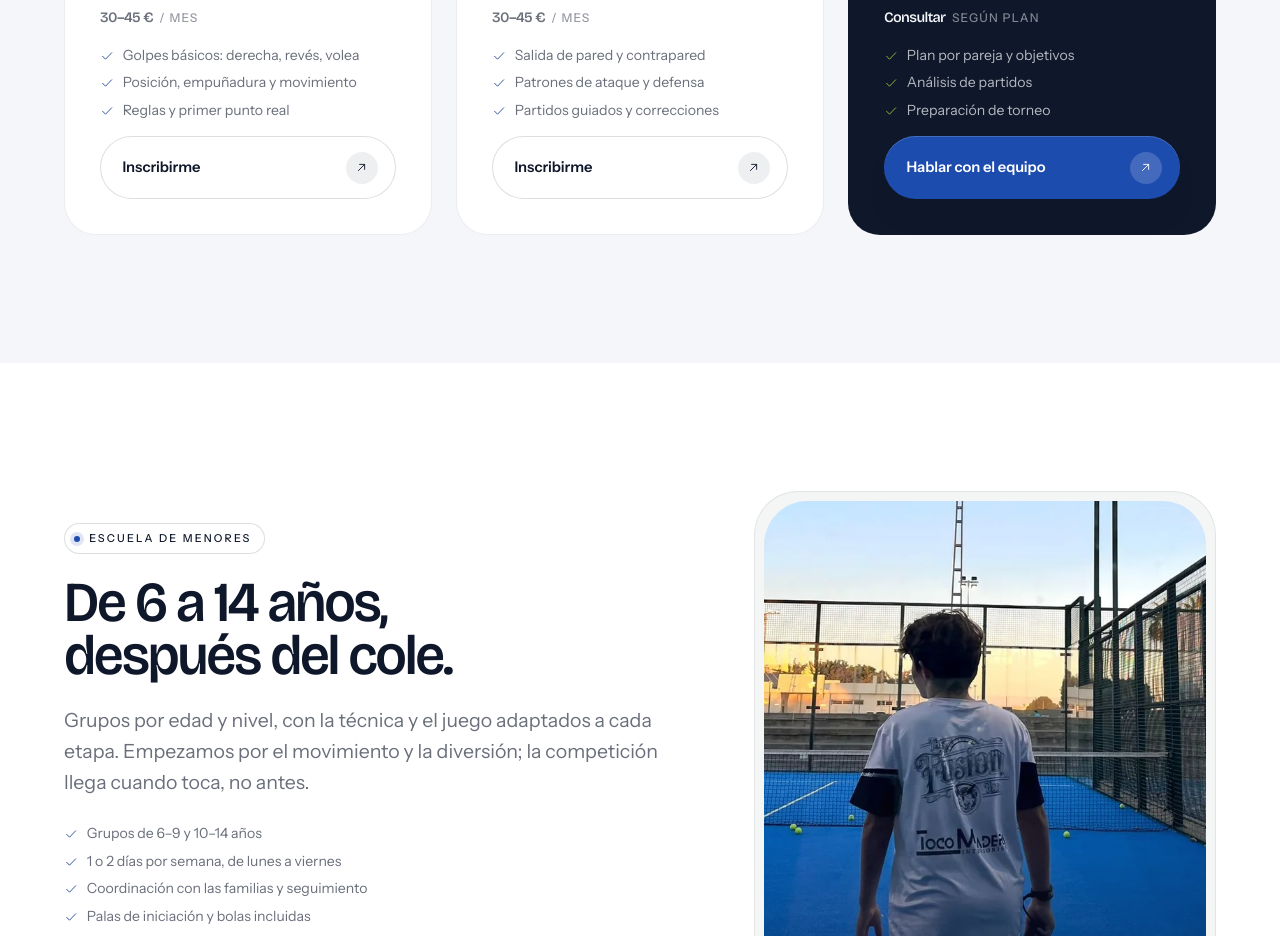
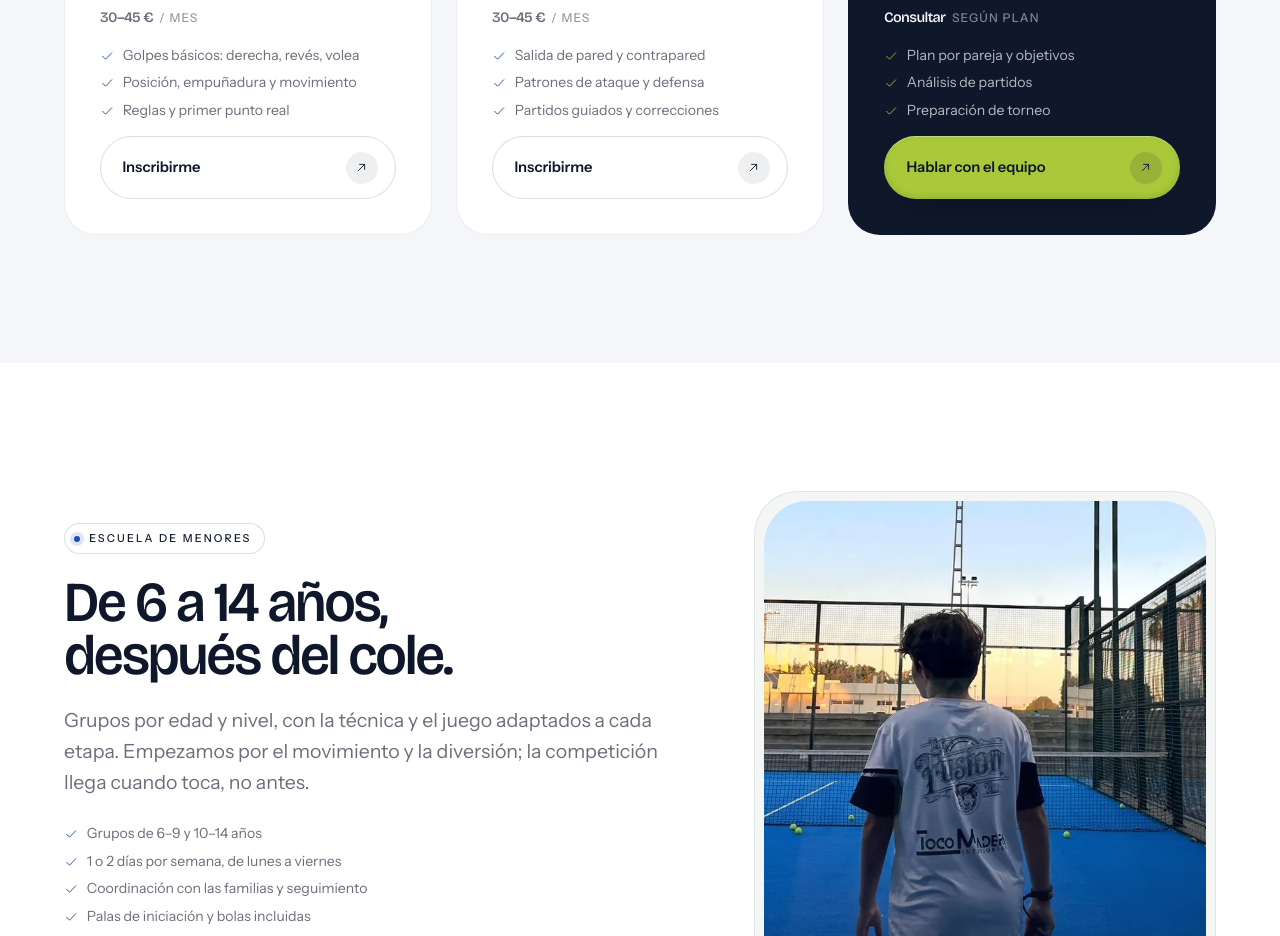
Before and after one commit to andresfb8/clubdepadelsanjavier, a plain HTML site: page clases.html in a window 1280 px wide. Shown: the part 1240-2176 px from the top of the page. Drawn offline with nearby package versions, Linux system fonts and the light colour scheme.

Commit message:
fix: CTA lima sobre tarjetas oscuras y nav oscura con el menu abierto
- Las tarjetas de precio destacadas y las .card--ink usan el boton primario en lima
- Al abrir el menu movil, la isla de navegacion pasa a vidrio oscuro y la hamburguesa a lima

```diff
--- a/assets/css/components.css
+++ b/assets/css/components.css
@@ -63,7 +63,9 @@
 .cta-band .btn--primary,
 .page-hero--ink .btn--primary,
 .footer .btn--primary,
-.page-alumnos .btn--primary {
+.page-alumnos .btn--primary,
+.price-card--feature .btn--primary,
+.card--ink .btn--primary {
   --btn-bg: var(--lime);
   --btn-fg: var(--ink);
   box-shadow:
@@ -76,13 +78,17 @@
 .cta-band .btn--primary .btn__icon,
 .page-hero--ink .btn--primary .btn__icon,
 .footer .btn--primary .btn__icon,
-.page-alumnos .btn--primary .btn__icon { background: rgba(15, 23, 42, 0.12); }
+.page-alumnos .btn--primary .btn__icon,
+.price-card--feature .btn--primary .btn__icon,
+.card--ink .btn--primary .btn__icon { background: rgba(15, 23, 42, 0.12); }
 .section--ink .btn--primary:hover,
 .tour .btn--primary:hover,
 .cta-band .btn--primary:hover,
 .page-hero--ink .btn--primary:hover,
 .footer .btn--primary:hover,
-.page-alumnos .btn--primary:hover { background: var(--lime-deep); }
+.page-alumnos .btn--primary:hover,
+.price-card--feature .btn--primary:hover,
+.card--ink .btn--primary:hover { background: var(--lime-deep); }
 
 .btn--ink {
   --btn-bg: var(--ink);
```
